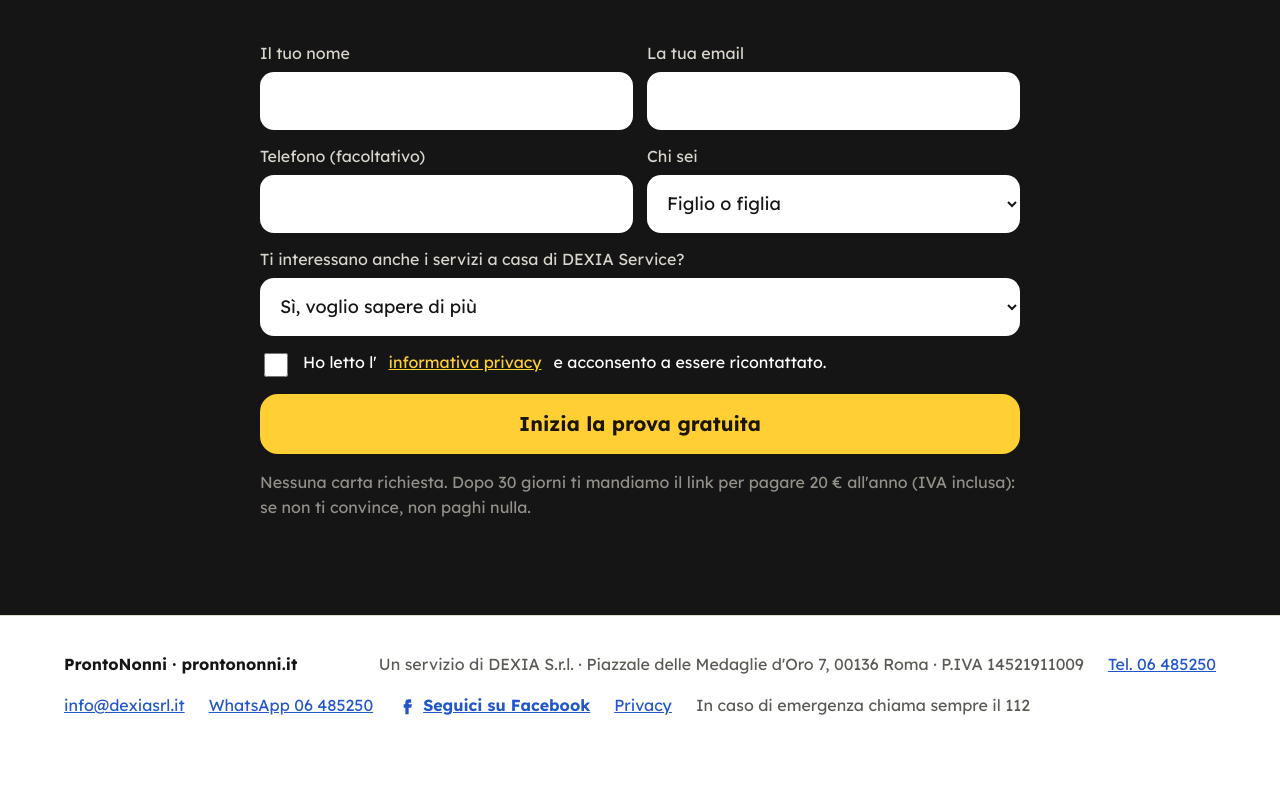
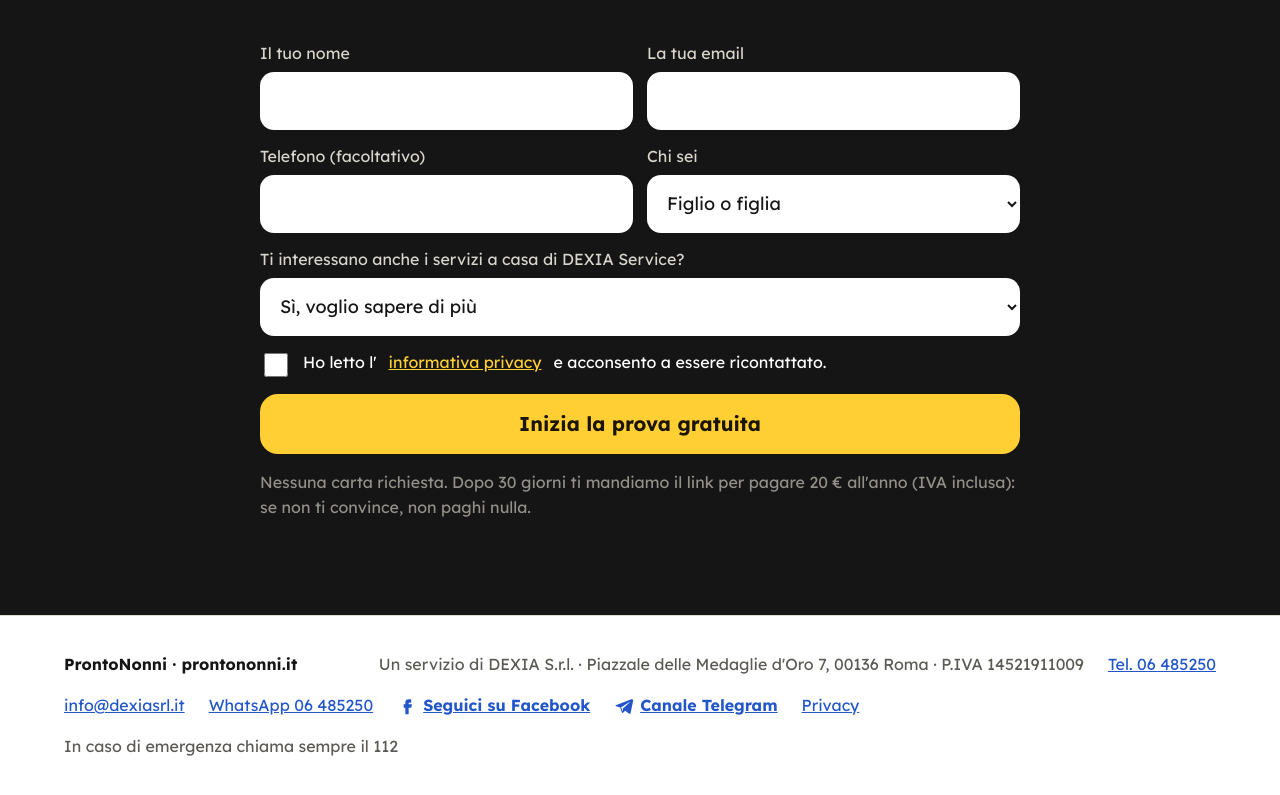
Before and after one commit to dexiaservice-cmyk/prontononni, a plain HTML site: page public/index.html in a window 1280 px wide. Shown: the part 5478-6273 px from the top of the page. Before the commit the page ends 6232 px from the top, so only its background shows below. Drawn offline with Linux system fonts and the light colour scheme.

Commit message:
Link al canale Telegram t.me/prontononni
Co-Authored-By: Claude Opus 5.5 <noreply@anthropic.com>
Claude-Session: https://claude.ai/code/session_016CfqYeScanRGQMVJTEqfGG

```diff
--- a/public/index.html
+++ b/public/index.html
@@ -202,6 +202,7 @@
     <a href="mailto:info@dexiasrl.it">info@dexiasrl.it</a>
     <a href="https://wa.me/3906485250" target="_blank" rel="noopener">WhatsApp 06 485250</a>
     <a class="fb" href="https://www.facebook.com/share/1CNVRVMiFZ/" target="_blank" rel="noopener"><svg width="20" height="20" viewBox="0 0 24 24" aria-hidden="true"><path fill="currentColor" d="M14 8h3V4h-3a4 4 0 0 0-4 4v2H8v4h2v8h4v-8h3l1-4h-4V8z"/></svg>Seguici su Facebook</a>
+    <a class="fb" href="https://t.me/prontononni" target="_blank" rel="noopener"><svg width="20" height="20" viewBox="0 0 24 24" aria-hidden="true"><path fill="currentColor" d="M21.5 3.6 2.9 10.8c-1.3.5-1.3 1.2-.2 1.6l4.8 1.5 1.8 5.6c.2.6.4.8.9.8.4 0 .6-.2.9-.4l2.3-2.2 4.8 3.5c.9.5 1.5.2 1.7-.8l3.1-14.7c.3-1.3-.5-1.9-1.5-1.5zM8.6 13.6l9.6-6c.5-.3.9-.1.5.2l-8 7.3-.3 3.4-1.8-4.9z"/></svg>Canale Telegram</a>
     <a href="privacy.html">Privacy</a>
     <span>In caso di emergenza chiama sempre il 112</span>
   </div>
```
Also changed, not shown: public/app/index.html (+1 -0 lines).
